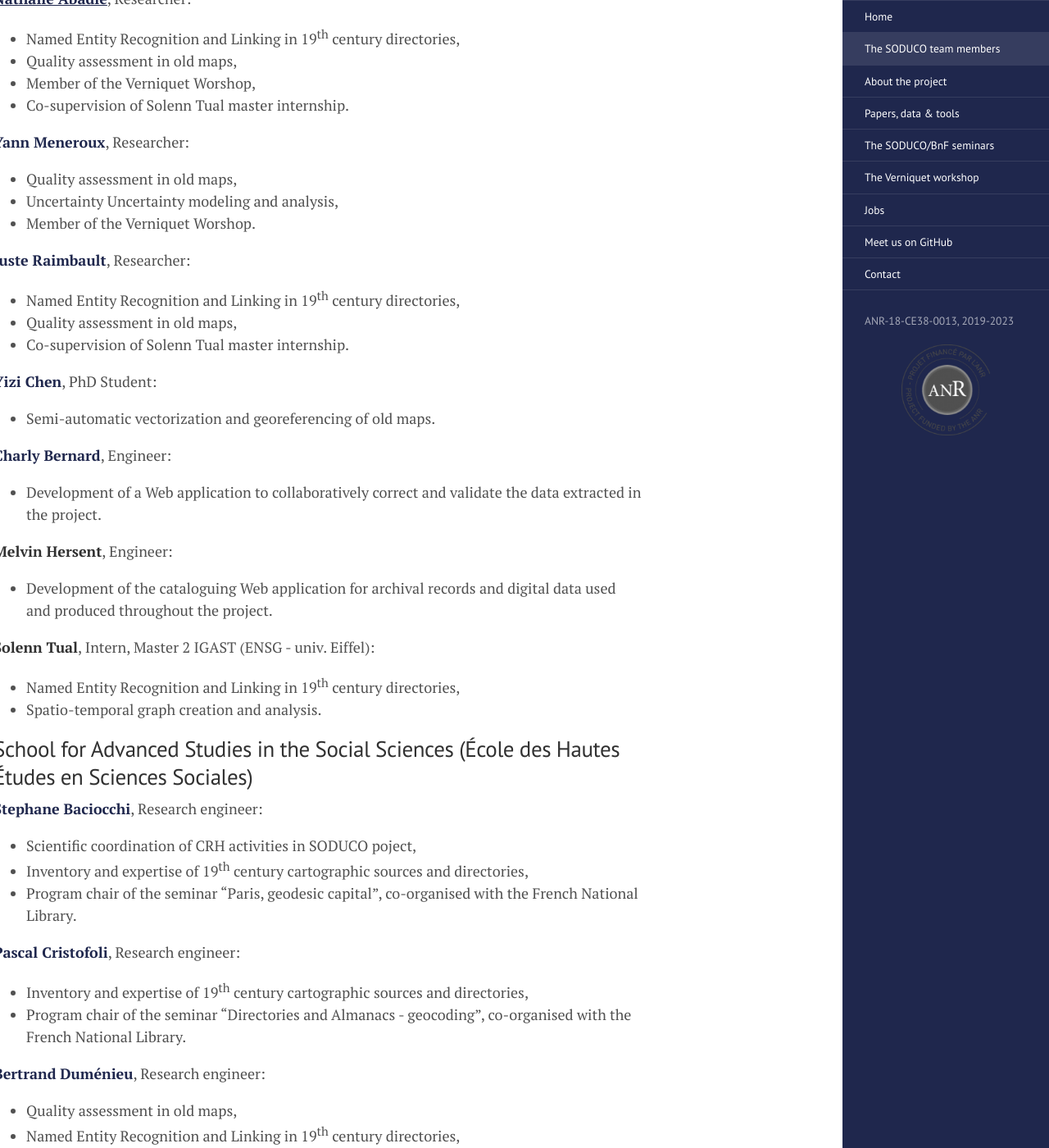
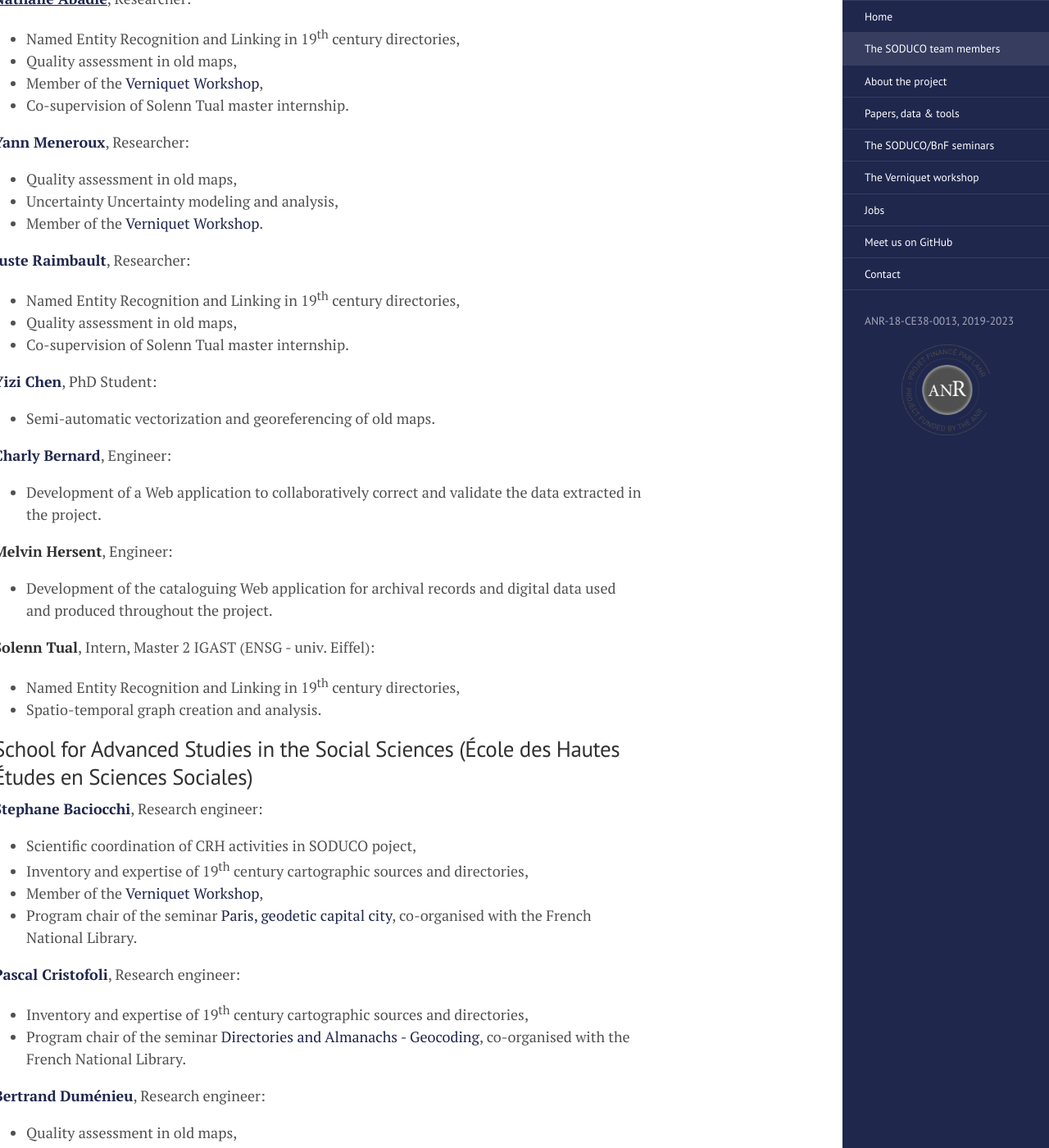
Before and after one commit to soduco/soduco.github.io, a Jekyll site: the page built from team.md, in a window 1280 px wide and 1400 px high, scrolled down 630 px. Shown: the whole window at 82% size. Built offline with Jekyll 4.4.1, drawn with Linux system fonts in a browser that asks for light colours; some of the changed text lies outside the part shown.

Commit message:
Update team.md
Added some links

```diff
--- a/team.md
+++ b/team.md
@@ -9,7 +9,7 @@ rank: 2
 **[Julien Perret](https://www.umr-lastig.fr/julien-perret/)**, Senior researcher:
 * Project coordination,
 * Semi-automatic vectorization and georeferencing of old maps,
-* Member of the Verniquet Worshop,
+* Member of the [Verniquet Workshop](/verniquet_workshop/),
 * Co-supervision of Melvin Hersent and Charly Bernard works,
 * Co-supervision of Yizi Chen PhD thesis.
 
@@ -20,13 +20,13 @@ rank: 2
 **[Nathalie Abadie](https://www.umr-lastig.fr/nathalie-abadie/)**, Researcher:
 * Named Entity Recognition and Linking in 19<sup>th</sup> century directories,
 * Quality assessment in old maps,
-* Member of the Verniquet Worshop,
+* Member of the [Verniquet Workshop](/verniquet_workshop/),
 * Co-supervision of Solenn Tual master internship.
 
 **[Yann Meneroux](https://www.researchgate.net/profile/Yann-Meneroux)**, Researcher:
 * Quality assessment in old maps,
 * Uncertainty Uncertainty modeling and analysis,
-* Member of the Verniquet Worshop.
+* Member of the [Verniquet Workshop](/verniquet_workshop/).
 
 **[Juste Raimbault](https://scholar.google.fr/citations?user=zoioGw4AAAAJ&hl=fr)**, Researcher:
 * Named Entity Recognition and Linking in 19<sup>th</sup> century directories,
@@ -52,17 +52,18 @@ rank: 2
 **[Stephane Baciocchi](http://ladehis.ehess.fr/index.php?604)**, Research engineer:
 * Scientific coordination of CRH activities in SODUCO poject,
 * Inventory and expertise of 19<sup>th</sup> century cartographic sources and directories,
-* Program chair of the seminar "Paris, geodesic capital", co-organised with the French National Library.
+* Member of the [Verniquet Workshop](/verniquet_workshop/),
+* Program chair of the seminar [Paris, geodetic capital city](/soduco_bnf_seminars/), co-organised with the French National Library.
 
 **[Pascal Cristofoli](http://crh.ehess.fr/index.php?602)**, Research engineer:
 * Inventory and expertise of 19<sup>th</sup> century cartographic sources and directories,
-* Program chair of the seminar "Directories and Almanacs - geocoding", co-organised with the French National Library.
+* Program chair of the seminar [Directories and Almanachs - Geocoding](/soduco_bnf_seminars/), co-organised with the French National Library.
 
 **[Bertrand Duménieu](http://crh.ehess.fr/index.php?5206)**, Research engineer:
 * Quality assessment in old maps,
 * Named Entity Recognition and Linking in 19<sup>th</sup> century directories,
 * Geohistorical geocoding,
-* Coordinator of the Verniquet Worshop,
+* Coordinator of the [Verniquet Workshop](/verniquet_workshop/),
 * Co-supervision of Melvin Hersent and Charly Bernard works,
 * Co-supervision of Solenn Tual master internship.
 
@@ -100,4 +101,4 @@ rank: 2
 # Guests
 
 **Julien Chadeyron**, Assistant-engineer in cartography, University of Clermont-Auvergne:
-* Member of the Verniquet Worshop.
+* Member of the [Verniquet Workshop](/verniquet_workshop/).
```
